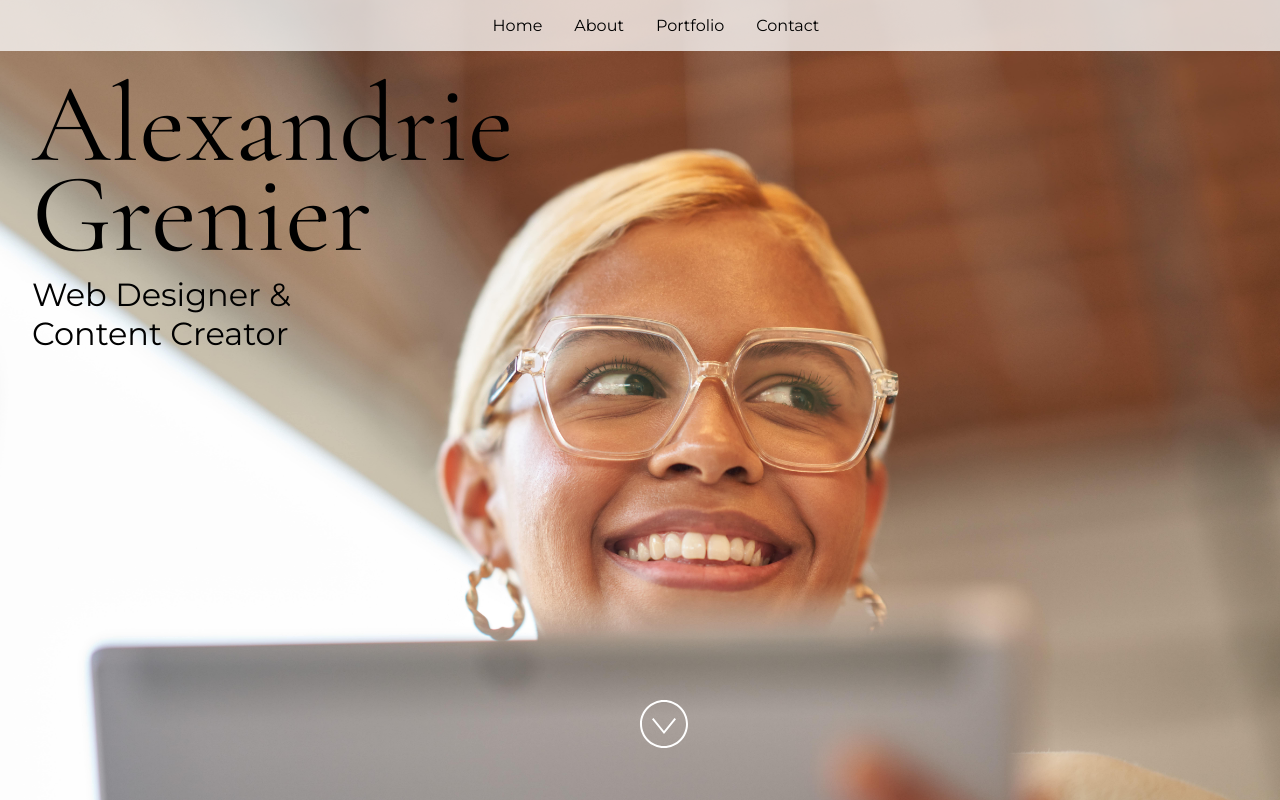
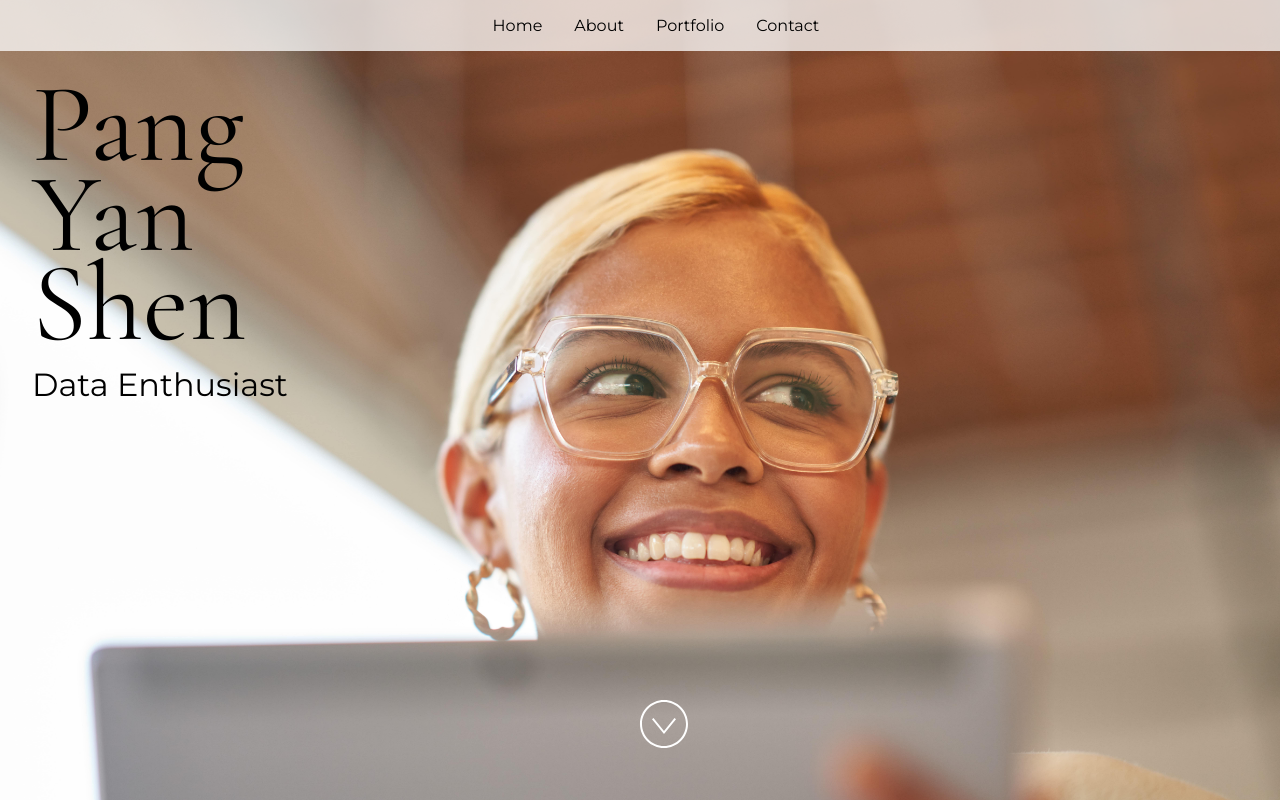
Before and after one commit to yanshenp/my_portfolio, a React (Vite) app: page / in a window 1280 px wide. Built offline with nearby package versions, Linux system fonts and the light colour scheme.

Commit message:
Add files via upload

```diff
--- a/src/App.jsx
+++ b/src/App.jsx
@@ -24,15 +24,15 @@
  * If you don't have one of the social sites listed, leave it as an empty string.
  */
 const siteProps = {
-  name: "Alexandrie Grenier",
-  title: "Web Designer & Content Creator",
-  email: "alex@example.com",
-  gitHub: "microsoft",
-  instagram: "microsoft",
-  linkedIn: "satyanadella",
+  name: "Pang Yan Shen",
+  title: "Data Enthusiast",
+  email: "pang.yanshen@gmail.com",
+  gitHub: "yanshenp",
+  instagram: "",
+  linkedIn: "yanshenpang",
   medium: "",
-  twitter: "microsoft",
-  youTube: "Code",
+  twitter: "",
+  youTube: "",
 };
 
 const primaryColor = "#4E567E";
```
